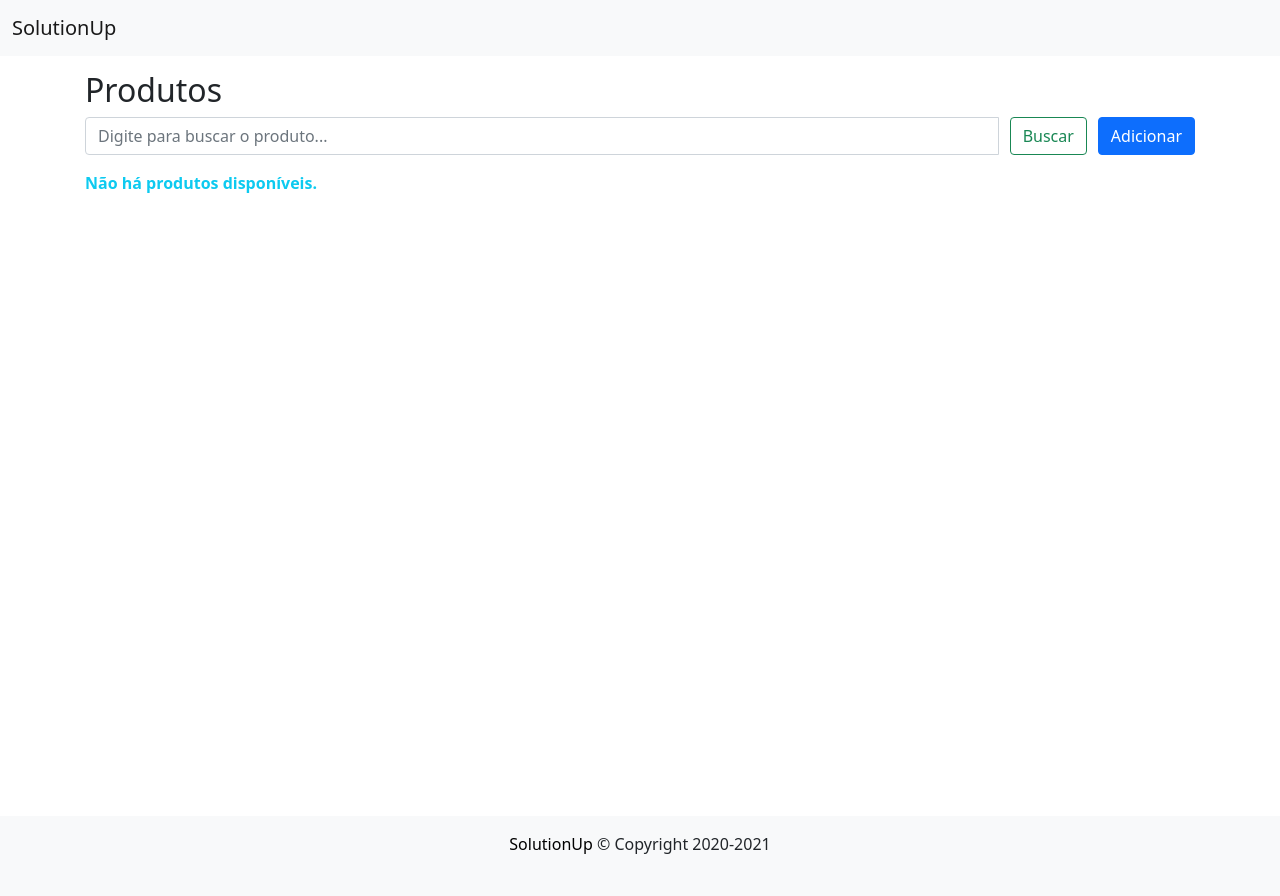
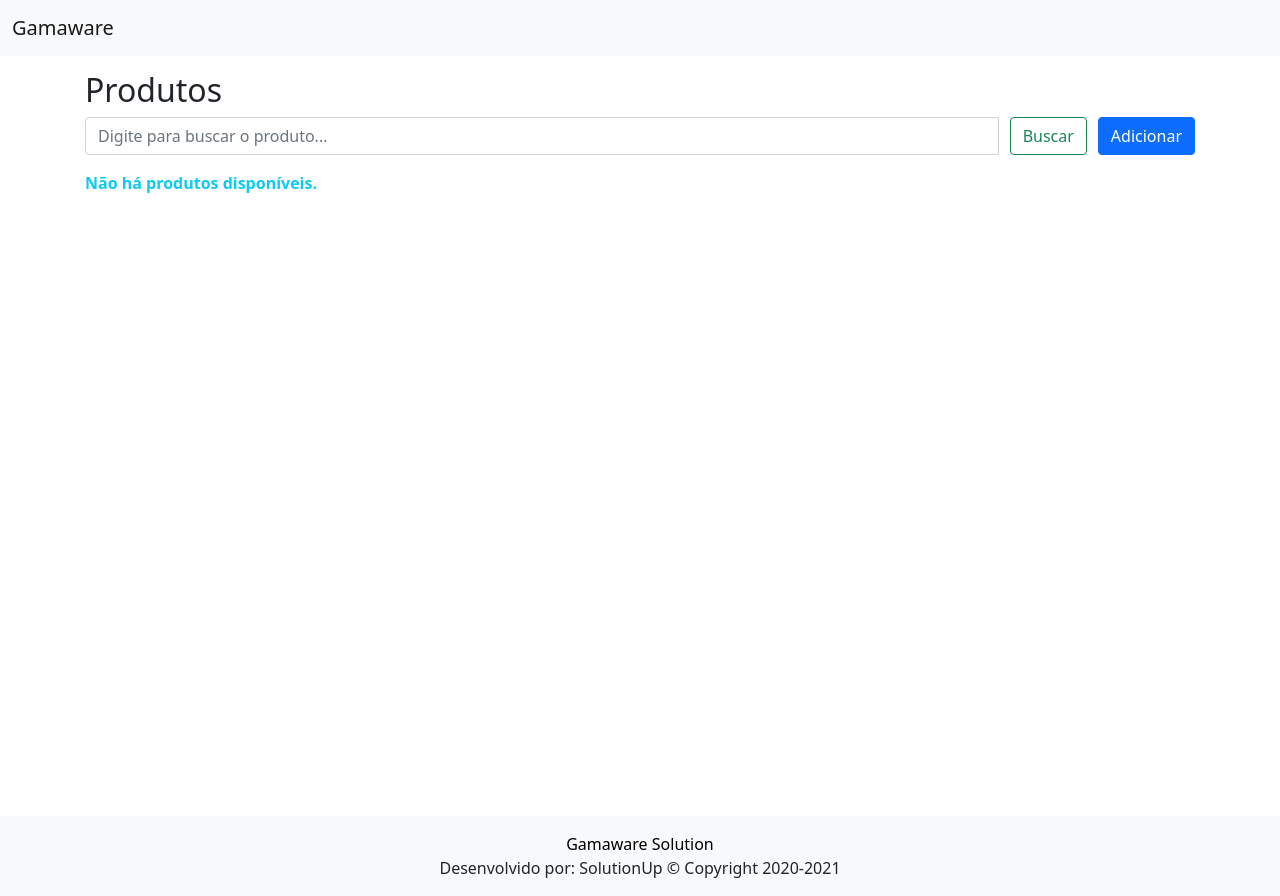
Before and after one commit to SolutionUp/SolutionUP-System, a Django app: page /produtos/ in a window 1280 px wide. Before the commit the page ends 854 px from the top, so only its background shows below. Run offline with Django 3.2, Linux system fonts and the light colour scheme; data that the repository does not hold is empty.

Commit message:
Ajusta o texto do footer

```diff
--- a/estoque_produtos/templates/estoque_produtos/base.html
+++ b/estoque_produtos/templates/estoque_produtos/base.html
@@ -26,7 +26,7 @@
     <!-- Navbar -->
     <nav class="navbar navbar-light bg-light">
         <div class="container-fluid">
-            <a class="navbar-brand" href="https://github.com/SolutionUp">SolutionUp</a>
+            <a class="navbar-brand" href="/">Gamaware</a>
         </div>
     </nav>
     <!-- Fim Navbar -->
@@ -51,7 +51,10 @@
     </script>
 </body>
 <footer class="font-small bg-light">
-    <div class="footer-copyright text-center py-3"><a href="https://github.com/solutionup">SolutionUp</a> © Copyright 2020-2021</div>
+    <div class="footer-copyright text-center py-3">
+        <a href="/">Gamaware Solution</a>
+        <br href="https://github.com/solutionup">Desenvolvido por: SolutionUp © Copyright 2020-2021
+    </div>
 </footer>
 
 </html>
```
